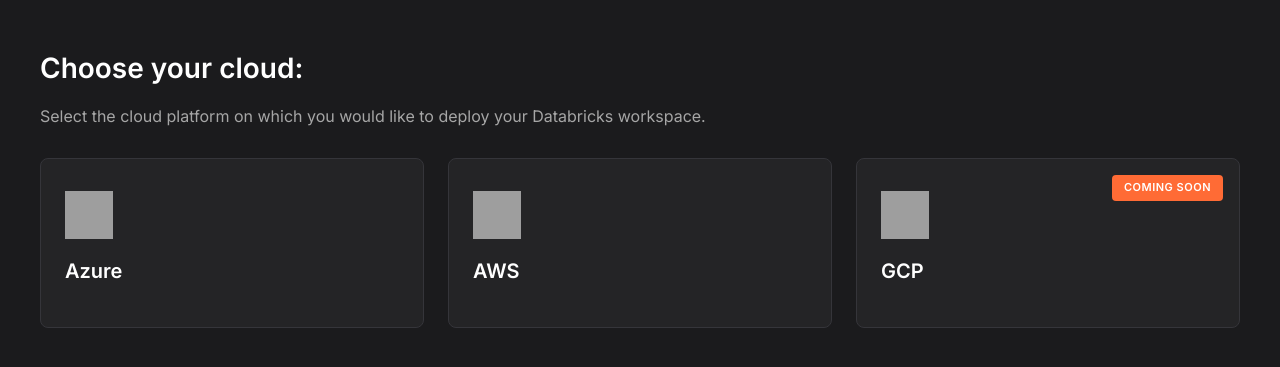
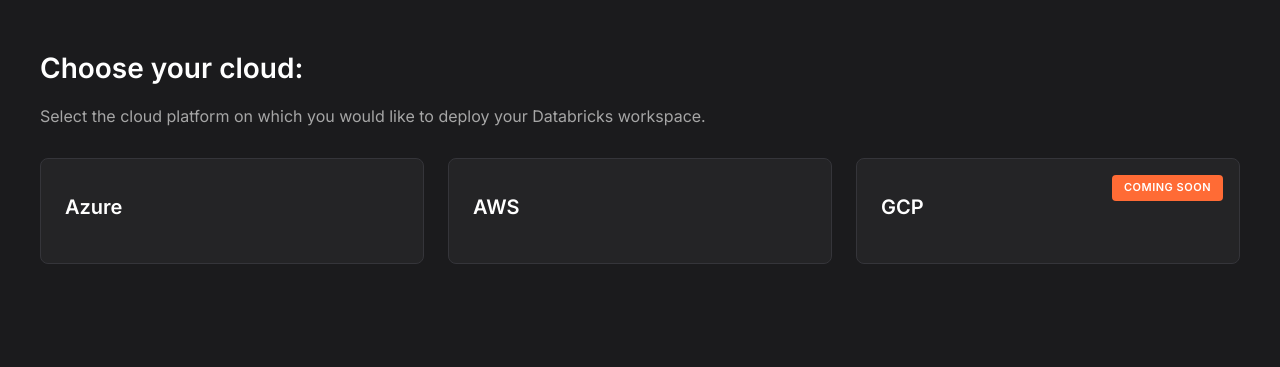
Before and after one commit to OgnjenPantelic/workspace-creator, a Flask app: page /cloud-selection in a window 1280 px wide. Shown: the part 233-600 px from the top of the page. Run offline with Flask 3, Linux system fonts and the light colour scheme; grey boxes are pictures that could not be loaded.

Commit message:
Remove cloud provider icons from selection page

```diff
--- a/app/templates/index.html
+++ b/app/templates/index.html
@@ -13,17 +13,14 @@
 
     <div class="cloud-selection">
         <a href="{{ url_for('azure.azure_templates') }}" class="cloud-card azure">
-            <img src="{{ url_for('static', filename='images/azure.png') }}" alt="Azure" class="cloud-icon">
             <div class="cloud-name">Azure</div>
         </a>
 
         <a href="{{ url_for('aws.aws_templates') }}" class="cloud-card aws">
-            <img src="{{ url_for('static', filename='images/aws.png') }}" alt="AWS" class="cloud-icon">
             <div class="cloud-name">AWS</div>
         </a>
 
         <div class="cloud-card gcp">
-            <img src="{{ url_for('static', filename='images/gcp.png') }}" alt="GCP" class="cloud-icon">
             <div class="cloud-name">GCP</div>
             <div class="coming-soon">Coming Soon</div>
         </div>
```
